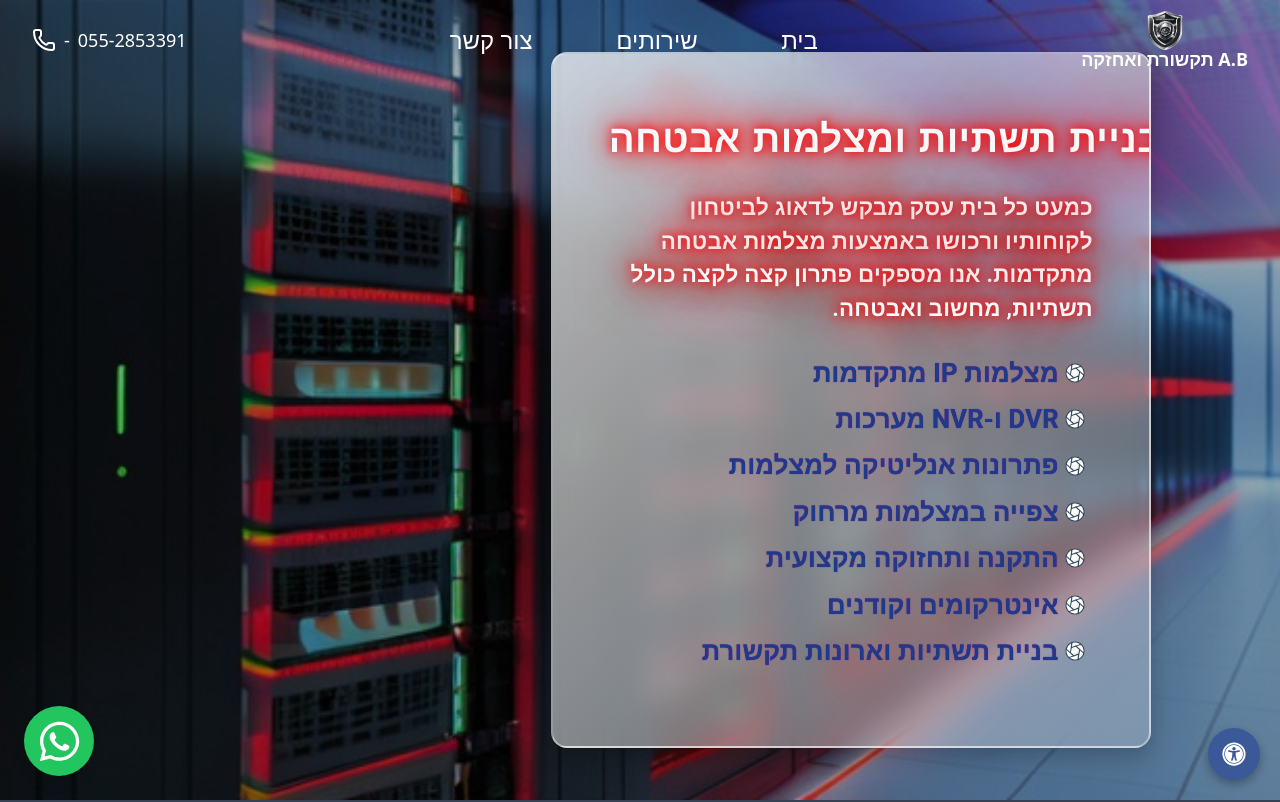
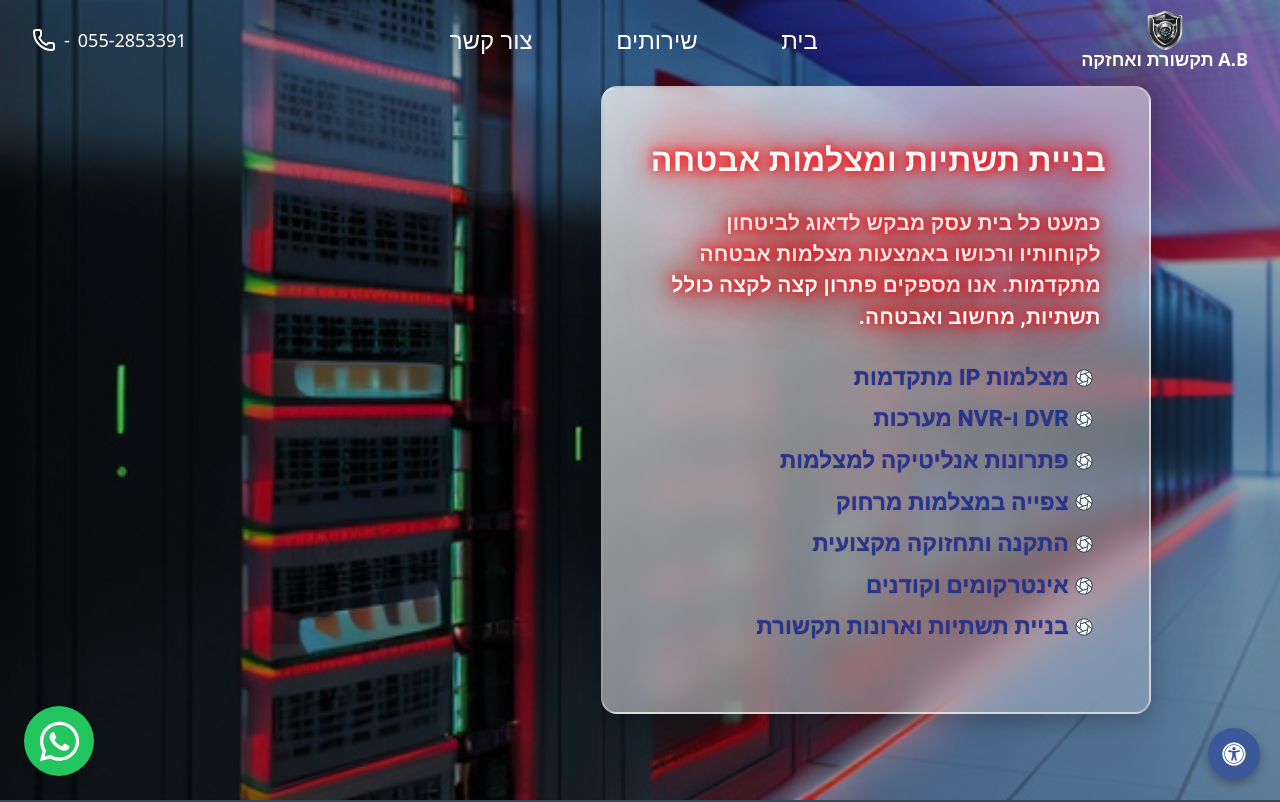
Before and after one commit to ErezTzur5/ABSystems, a React (Vite) app: page / in a window 1280 px wide. Shown: the top 802 px of the page. Built offline with nearby package versions, Linux system fonts and the light colour scheme.

Commit message:
made the website more responside and fixed a few bugs + added toast

```diff
--- a/src/components/ContactUs.jsx
+++ b/src/components/ContactUs.jsx
@@ -4,10 +4,13 @@ import { Card, CardContent } from "@mui/material";
 import emailjs from "emailjs-com";
 import { motion, useInView } from "framer-motion";
 import SubmitButton from "./ui/SubmitButton";
+import { useState } from "react";
+import ToastNotification from "./ui/ToastNotification";
 
 const ContactUs = () => {
   const formRef = useRef();
   const sectionRef = useRef(null);
+  const [toast, setToast] = useState(null);
 
   const isInView = useInView(sectionRef, { triggerOnce: false, amount: 0.3 });
 
@@ -21,12 +24,15 @@ const ContactUs = () => {
     emailjs.sendForm(serviceId, templateId, formRef.current, publicKey).then(
       (result) => {
         console.log("SUCCESS:", result.text);
-        alert("טופס נשלח בהצלחה!");
+        setToast({ message: "✅ טופס נשלח בהצלחה!", type: "success" });
         e.target.reset();
       },
       (error) => {
         console.error("ERROR:", error.text);
-        alert("אירעה שגיאה בשליחת הטופס. אנא נסו שנית מאוחר יותר.");
+        setToast({
+          message: "❌ אירעה שגיאה בשליחת הטופס. נסה שוב מאוחר יותר.",
+          type: "error",
+        });
       }
     );
   };
@@ -36,9 +42,17 @@ const ContactUs = () => {
       id="contact"
       ref={sectionRef}
       dir="rtl"
-      className="w-full pb-10 px-4 md:px-8 bg-gradient-to-b shadow-lg from-[#374151] to-[#1E3A8A]"
+      className="w-full pb-10 px-4 md:px-8 bg-gradient-to-b shadow-lg from-[#374151] to-[#1E3A8A] overflow-hidden" // Prevents overflow
     >
-      <div className="max-w-6xl mx-auto">
+      {toast && (
+        <ToastNotification
+          message={toast.message}
+          type={toast.type}
+          onClose={() => setToast(null)}
+        />
+      )}
+
+      <div className="max-w-screen-xl mx-auto">
         {/* Title */}
         <motion.div
           initial={{ y: "100%", opacity: 0 }}
@@ -59,14 +73,14 @@ const ContactUs = () => {
           initial={{ opacity: 0, y: 50 }}
           animate={isInView ? { opacity: 1, y: 0 } : { opacity: 0, y: 50 }}
           transition={{ duration: 1, delay: 0.3 }}
-          className="flex flex-col md:flex-row-reverse gap-8 mt-6 md:border md:border-yellow-400 md:p-6 md:rounded-xl md:bg-opacity-10 md:bg-white"
+          className="flex flex-col md:flex-row-reverse gap-8 mt-6 md:border md:border-yellow-400 md:p-6 md:rounded-xl md:bg-opacity-10 md:bg-white max-w-full overflow-x-hidden"
         >
           {/* Contact Info */}
           <motion.div
             initial={{ opacity: 0, x: 50 }}
             animate={isInView ? { opacity: 1, x: 0 } : { opacity: 0, x: 50 }}
             transition={{ duration: 1, delay: 0.4 }}
-            className="md:w-1/2 content-center justify-items-center border border-yellow-400 p-6 rounded-xl bg-opacity-10 bg-white"
+            className="md:w-1/2 content-center justify-items-center border border-yellow-400 p-6 rounded-xl bg-opacity-10 bg-white max-w-full"
           >
             <h3 className="text-2xl font-semibold mb-4 text-gray-100 text-center md:text-right">
               תשארו בקשר איתנו
@@ -92,7 +106,7 @@ const ContactUs = () => {
             initial={{ opacity: 0, x: -50 }}
             animate={isInView ? { opacity: 1, x: 0 } : { opacity: 0, x: -50 }}
             transition={{ duration: 1, delay: 0.5 }}
-            className="md:w-1/2"
+            className="md:w-1/2 max-w-full"
           >
             <Card
               sx={{
--- a/src/components/FirstSection.jsx
+++ b/src/components/FirstSection.jsx
@@ -13,7 +13,7 @@ const FirstSection = () => {
   return (
     <section
       id="home"
-      className="relative w-full h-screen flex items-center px-4 md:px-8"
+      className="relative w-full min-h-screen flex items-center justify-center px-4 md:px-8 :"
     >
       {/* Background Image - Mobile */}
       <div
@@ -40,19 +40,19 @@ const FirstSection = () => {
       {/* Overlay for readability */}
       <div className="absolute inset-0 bg-black bg-opacity-30"></div>
 
-      {/* Card Positioned on the Right in Desktop Mode */}
+      {/* Responsive Card */}
       <motion.div
         initial={{ opacity: 0, x: 50 }}
         animate={{ opacity: 1, x: 0 }}
         transition={{ duration: 1 }}
-        className="relative z-10 w-full flex justify-center md:justify-end my-4"
+        className="relative z-10 w-full flex justify-center md:justify-end my-6"
       >
         <Card
           sx={{
-            width: { xs: "95%", sm: "70%", md: "50%" }, // Adjusted for better spacing
-            maxWidth: 600, // Ensures content fits
+            width: { xs: "90%", sm: "75%", md: "50%" }, // Ensures proper spacing
+            maxWidth: 550, // Limits max width for better visuals
             mx: "auto",
-            mr: { md: "8%" }, // Moves the card slightly left in desktop mode
+            mr: { md: "8%" }, // Aligns properly on desktop
 
             // Glassmorphic effect
             background:
@@ -60,13 +60,13 @@ const FirstSection = () => {
             backdropFilter: "blur(15px)",
             textAlign: { xs: "center", md: "right" }, // Centered for mobile, right-aligned for desktop
 
-            // Enhanced shadow and border for visibility
+            // Shadow & border
             border: "2px solid rgba(255, 255, 255, 0.4)",
             boxShadow: "0 8px 20px rgba(0,0,0,0.2)",
 
-            // Rounded corners & spacing
+            // Rounded corners & padding
             borderRadius: "1rem",
-            p: { xs: 3, sm: 4, md: 5 },
+            p: { xs: 2, sm: 3, md: 4 },
 
             // Hover effect
             transition: "transform 0.3s ease, box-shadow 0.3s ease",
@@ -81,7 +81,13 @@ const FirstSection = () => {
             <Typography
               component="h2"
               sx={{
-                fontSize: { xs: "1.4rem", sm: "2rem", md: "2.4rem" }, // Slightly reduced mobile size
+                fontSize: {
+                  xs: "1.4rem",
+                  sm: "1.6rem",
+                  md: "1.8rem",
+                  lg: "2rem",
+                  xl: "2.2rem",
+                },
                 fontWeight: "bold",
                 mb: 3,
                 color: "#F8F9FA",
@@ -90,9 +96,20 @@ const FirstSection = () => {
                   0px 0px 20px red,
                   0px 0px 40px red,
                   0px 0px 80px red
-              `,                whiteSpace: "nowrap", // Ensures title stays in one row
-                wordSpacing: "0.15rem", // Avoids letter overlap
-                textAlign: "center", // Ensures full visibility in mobile
+                `,
+                textAlign: "center", // Centered for all screens
+                whiteSpace: {
+                  xs: "normal",
+                  sm: "normal",
+                  md: "nowrap",
+                  lg: "nowrap",
+                  xl: "nowrap",
+                },
+                maxWidth: "100%", // Ensures the title remains within the card
+                wordBreak: "break-word", // Allows breaking when necessary
+                "@media (max-width: 1050px)": {
+                  whiteSpace: "normal", // Wraps the title below 1050px
+                },
               }}
             >
               בניית תשתיות ומצלמות אבטחה
@@ -102,7 +119,7 @@ const FirstSection = () => {
             <Typography
               paragraph
               sx={{
-                fontSize: { xs: "1rem", sm: "1.2rem", md: "1.4rem" },
+                fontSize: { xs: "1rem", sm: "1.2rem", md: "1.3rem" },
                 fontWeight: "bold",
                 color: "#F8F9FA",
                 textShadow: `
@@ -112,7 +129,10 @@ const FirstSection = () => {
                   0px 0px 80px red
                 `,
                 direction: "rtl",
-                unicodeBidi: "plaintext", // Fixes punctuation in Hebrew
+                unicodeBidi: "plaintext", // Fixes punctuation issues in Hebrew
+                "@media (max-width: 320px)": {
+                  fontSize: "0.9rem",
+                },
               }}
             >
               כמעט כל בית עסק מבקש לדאוג לביטחון לקוחותיו ורכושו באמצעות מצלמות
@@ -123,13 +143,15 @@ const FirstSection = () => {
             {/* Hebrew bullet list (RTL) with Lens Icon on the Right */}
             <List
               sx={{
-                fontSize: { xs: "1.2rem", sm: "1.4rem", md: "1.6rem"},
+                fontSize: { xs: "1.1rem", sm: "1.3rem", md: "1.4rem" },
                 fontWeight: "bold",
                 color: "#1E3A8A",
-                textShadow: `0px 0px 1px purple
-                `,
+                textShadow: "0px 0px 1px purple",
                 direction: "rtl",
                 unicodeBidi: "plaintext",
+                "@media (max-width: 320px)": {
+                  fontSize: "0.85rem",
+                },
               }}
             >
               {[
@@ -147,21 +169,21 @@ const FirstSection = () => {
                   sx={{
                     padding: 0,
                     textAlign: "right",
-                    flexDirection: "row", // Ensures icon stays on the right
+                    flexDirection: "row",
                     alignItems: "center",
-                    justifyContent: "flex-start", // Ensures text starts correctly
+                    justifyContent: "flex-start",
                   }}
                 >
                   <ListItemIcon
                     sx={{
                       minWidth: "auto",
-                      marginRight: "8px", // Pushes text left to keep icon on the right
+                      marginRight: "8px",
                     }}
                   >
                     <img
                       src={LenIcon}
                       alt="Lens icon"
-                      style={{ width: 20, height: 20 ,marginLeft:6}}
+                      style={{ width: 18, height: 18, marginLeft: 6 }}
                     />
                   </ListItemIcon>
 
--- a/src/components/SecondSection.jsx
+++ b/src/components/SecondSection.jsx
@@ -163,7 +163,10 @@ const SecondSection = () => {
                     fontWeight="bold"
                     gutterBottom
                     textAlign="center"
-                    sx={{ color: "#DC2626" }} // 🔴 Red accent
+
+                    sx={{ color: "#DC2626",
+                      fontSize: "1.4rem",
+                    }} // 🔴 Red accent
                   >
                     {card.title}
                   </Typography>
--- /dev/null
+++ b/src/components/ui/ToastNotification.jsx
@@ -0,0 +1,28 @@
+import { motion } from "framer-motion";
+import { useEffect } from "react";
+
+const ToastNotification = ({ message, type, onClose }) => {
+  // Auto-close after 3 seconds
+  useEffect(() => {
+    const timer = setTimeout(() => {
+      onClose();
+    }, 3000);
+
+    return () => clearTimeout(timer);
+  }, [onClose]);
+
+  return (
+    <motion.div
+      initial={{ opacity: 0, y: -20 }}
+      animate={{ opacity: 1, y: 0 }}
+      exit={{ opacity: 0, y: -20 }}
+      className={`fixed top-5 right-5 z-50 px-4 py-3 rounded-lg shadow-lg text-white text-lg ${
+        type === "success" ? "bg-green-500" : "bg-red-500"
+      }`}
+    >
+      {message}
+    </motion.div>
+  );
+};
+
+export default ToastNotification;
```
Also changed, not shown: 1 other file (tests, documents, lock files or other folders). Lines whose indentation alone changed are shown as unchanged.
